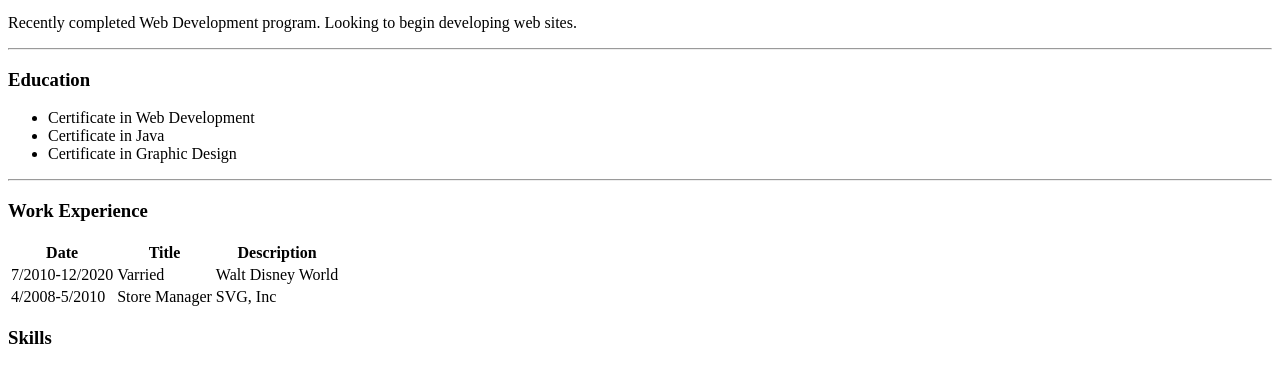
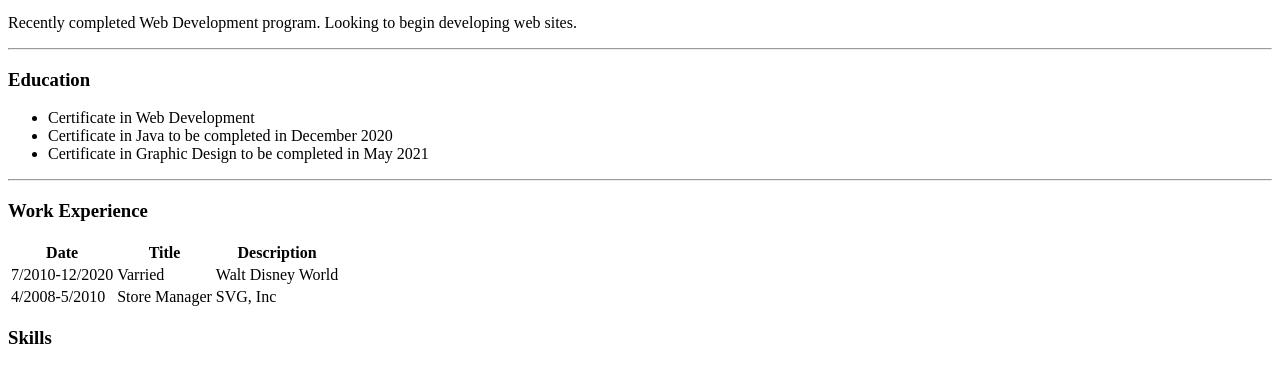
Before and after one commit to CarolWebDevelop/WebDevelopmentBootcamp, a plain HTML site: page index.html in a window 1280 px wide. Shown: the part 658-1023 px from the top of the page. Drawn offline with Linux system fonts and the light colour scheme.

Commit message:
Added completion dates to certificates

```diff
--- a/index.html
+++ b/index.html
@@ -15,8 +15,8 @@
   <h3>Education</h3>
   <ul>
     <li>Certificate in Web Development</li>
-    <li>Certificate in Java</li>
-    <li>Certificate in Graphic Design</li>
+    <li>Certificate in Java to be completed in December 2020</li>
+    <li>Certificate in Graphic Design to be completed in May 2021</li>
   </ul>
   <hr>
   <h3>Work Experience</h3>
```
Also changed, not shown: images/Me.jpg (added), images/MeSquared.jpg (added).
